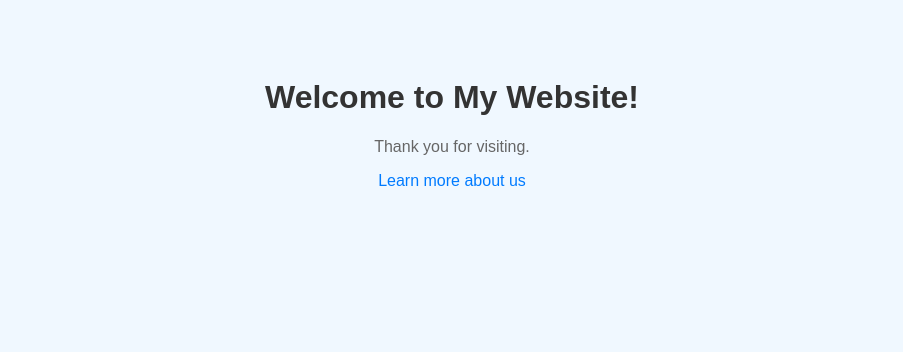
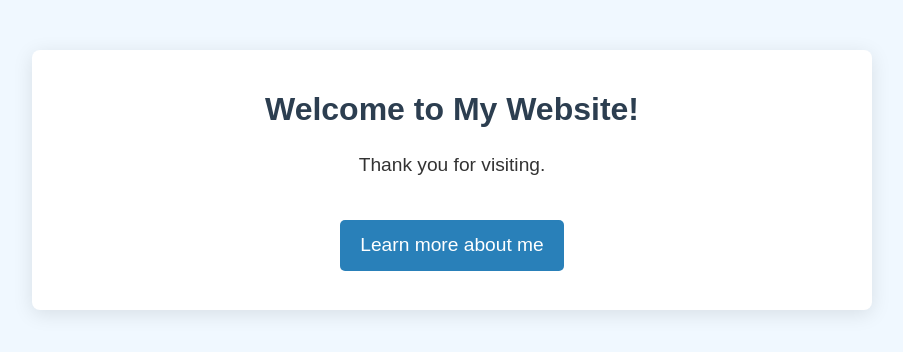
Before and after one commit to AQMpolyface/my-website, a plain HTML site: page html/index.html in a window 1280 px wide. Shown: the whole page, without its empty margins (188-1091 px from the left). Drawn offline with Linux system fonts and the light colour scheme.

Commit message:
added css

```diff
--- /dev/null
+++ b/css/about.css
@@ -0,0 +1,31 @@
+        body {
+            font-family: Arial, sans-serif;
+            margin: 0;
+            padding: 20px;
+            background-color: #f4f4f4;
+            color: #333;
+        }
+        h1 {
+            color: #2c3e50;
+        }
+        h2 {
+            color: #2980b9;
+        }
+        h3 {
+            color: #8e44ad;
+        }
+        a {
+            color: #e74c3c;
+            text-decoration: none;
+        }
+        a:hover {
+            text-decoration: underline;
+        }
+        .container {
+            max-width: 800px;
+            margin: auto;
+            background: white;
+            padding: 20px;
+            border-radius: 8px;
+            box-shadow: 0 2px 10px rgba(0, 0, 0, 0.1);
+        }
--- /dev/null
+++ b/css/index.css
@@ -0,0 +1,43 @@
+
+body {
+    font-family: Arial, sans-serif;
+    margin: 0;
+    padding: 0;
+    background-color: #f0f8ff;
+    color: #333;
+}
+
+.container {
+    max-width: 800px;
+    margin: 50px auto;
+    padding: 20px;
+    background-color: white;
+    border-radius: 8px;
+    box-shadow: 0 4px 20px rgba(0, 0, 0, 0.1);
+}
+
+h1 {
+    color: #2c3e50;
+    text-align: center;
+}
+
+p {
+    font-size: 1.2em;
+    line-height: 1.6;
+    text-align: center;
+}
+
+.learn-more {
+    display: inline-block;
+    margin-top: 20px;
+    padding: 10px 20px;
+    background-color: #2980b9;
+    color: white;
+    text-decoration: none;
+    border-radius: 5px;
+    transition: background-color 0.3s;
+}
+
+.learn-more:hover {
+    background-color: #1a5276;
+}
--- a/html/index.html
+++ b/html/index.html
@@ -4,31 +4,13 @@
     <meta charset="UTF-8">
     <meta name="viewport" content="width=device-width, initial-scale=1.0">
     <title>Welcome Page</title>
-    <style>
-        body {
-            font-family: Arial, sans-serif;
-            background-color: #f0f8ff;
-            text-align: center;
-            padding: 50px;
-        }
-        h1 {
-            color: #333;
-        }
-        p {
-            color: #666;
-        }
-        a {
-            color: #007BFF;
-            text-decoration: none;
-        }
-        a:hover {
-            text-decoration: underline;
-        }
-    </style>
+    <link rel="stylesheet" href="/css/index.css">
 </head>
 <body>
-    <h1>Welcome to My Website!</h1>
-    <p>Thank you for visiting.</p>
-    <p><a href="#">Learn more about us</a></p>
+    <div class="container">
+        <h1>Welcome to My Website!</h1>
+        <p>Thank you for visiting.</p>
+        <p><a href="/about" class="learn-more">Learn more about me</a></p>
+    </div>
 </body>
 </html>
```
Also changed, not shown: html/about.html (+17 -0 lines), 1 other file.
